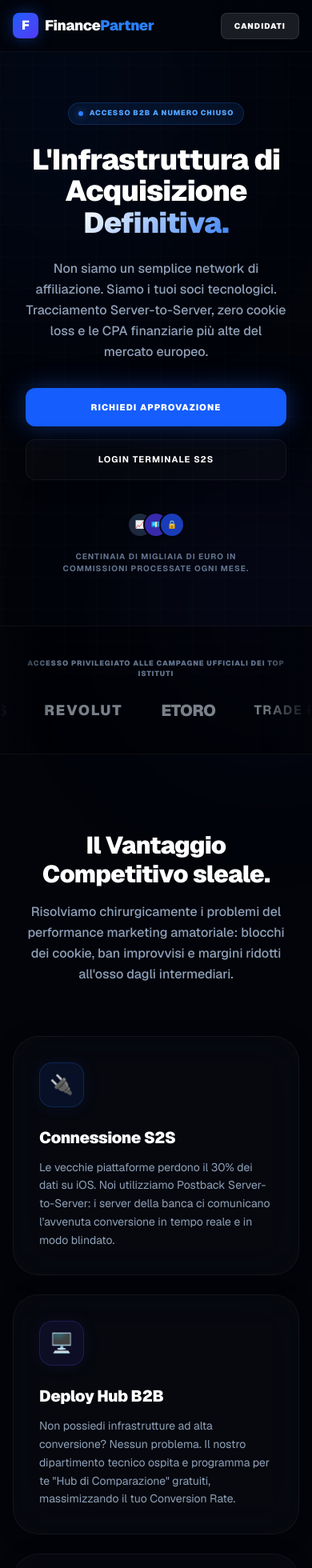
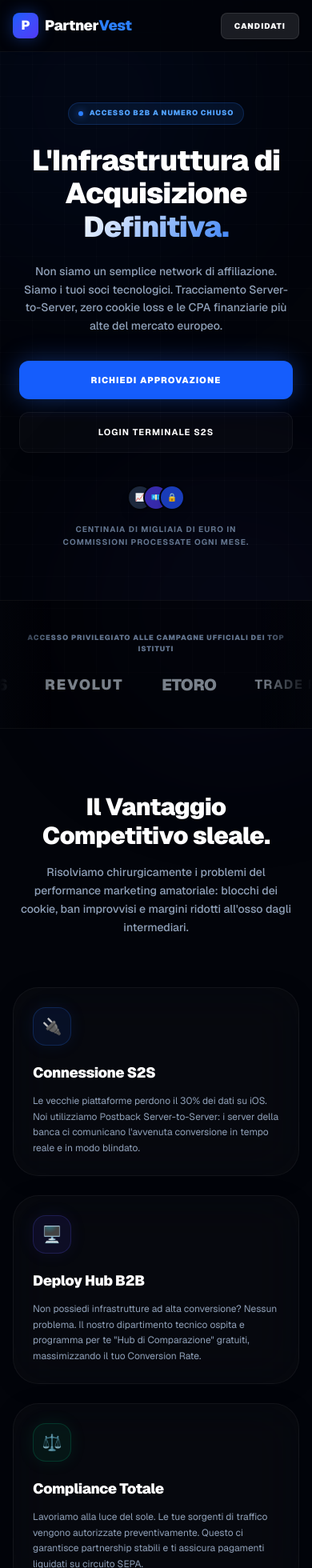
Before and after one commit to gabrielecrestini/financepartner, a Next.js app: page / in a window 390 px wide. Shown: the top 1960 px of the page at 80% size. Built offline with nearby package versions, Linux system fonts and the light colour scheme.

Commit message:
Fix: rimosse importazioni client-side da API click e corretto percorso supabase

```diff
--- a/app/api/click/route.js
+++ b/app/api/click/route.js
@@ -9,9 +9,9 @@ export async function GET(request) {
     const offerId = searchParams.get('offer_id');
     const subid = searchParams.get('subid');
 
-    // Se mancano i dati, torna alla home del nuovo dominio
+    // Se mancano i dati, torna alla home di PartnerVest
     if (!offerId || !subid) {
-      return NextResponse.redirect(new URL('https://financepartnerr.it', request.url));
+      return NextResponse.redirect(new URL('https://partnervest.net', request.url));
     }
 
     // Inizializzazione Server-Side
@@ -19,7 +19,7 @@ export async function GET(request) {
     const supabaseKey = process.env.SUPABASE_SERVICE_ROLE_KEY || process.env.NEXT_PUBLIC_SUPABASE_ANON_KEY;
     const supabase = createClient(supabaseUrl, supabaseKey);
 
-    // 1. Recupero link offerta
+    // 1. Cerca il tracking link dell'offerta
     const { data: offer, error } = await supabase
       .from('offers')
       .select('tracking_link')
@@ -27,25 +27,29 @@ export async function GET(request) {
       .single();
 
     if (error || !offer || !offer.tracking_link) {
-      return NextResponse.redirect(new URL('https://financepartnerr.it', request.url));
+      console.error("Offerta non trovata:", error);
+      return NextResponse.redirect(new URL('https://partnervest.net', request.url));
     }
 
-    // 2. Registrazione Click nel DB
-    await supabase.from('clicks').insert({
+    // 2. Registra il Click nel DB (per le stats in tempo reale)
+    supabase.from('clicks').insert({
       affiliate_id: subid,
       offer_id: offerId
-    });
+    }).then();
 
-    // 3. Preparazione URL finale per FinanceAds
+    // 3. Prepara l'URL di FinanceAds
     let finalUrl = offer.tracking_link.trim();
     if (!finalUrl.startsWith('http')) finalUrl = 'https://' + finalUrl;
+
+    // Aggiungiamo il subid per tracciare la vendita
     const separator = finalUrl.includes('?') ? '&' : '?';
     const redirectTarget = `${finalUrl}${separator}subid=${subid}`;
 
-    return NextResponse.redirect(redirectTarget);
+    // 4. Redirect 302 alla banca
+    return NextResponse.redirect(redirectTarget, 302);
 
   } catch (error) {
     console.error("Errore API Click:", error);
-    return NextResponse.redirect(new URL('https://financepartnerr.it', request.url));
+    return NextResponse.redirect(new URL('https://partnervest.net', request.url));
   }
 }
--- a/app/page.tsx
+++ b/app/page.tsx
@@ -13,7 +13,7 @@ export default function Home() {
         @keyframes scroll { 0% { transform: translateX(0); } 100% { transform: translateX(-50%); } }
         @keyframes floatSlow { 0%, 100% { transform: translateY(0px) rotate(0deg); } 50% { transform: translateY(-15px) rotate(1deg); } }
         @keyframes floatFast { 0%, 100% { transform: translateY(0px) rotate(0deg); } 50% { transform: translateY(12px) rotate(-1deg); } }
-        @keyframes pulseGlow { 0%, 100% { opacity: 0.2; transform: scale(1); } 50% { opacity: 0.4; transform: scale(1.1); } }
+        @keyframes pulseGlow { 0%, 100% { opacity: 0.15; transform: scale(1); } 50% { opacity: 0.3; transform: scale(1.1); } }
 
         .animate-fade-up { animation: fadeUp 1s cubic-bezier(0.16, 1, 0.3, 1) forwards; opacity: 0; }
         .delay-100 { animation-delay: 0.1s; }
@@ -26,7 +26,7 @@ export default function Home() {
 
         .marquee-container { display: flex; width: 200%; animation: scroll 50s linear infinite; }
 
-        /* Effetto Vetro Ultra-Premium (Stile Vercel/Linear) */
+        /* Effetto Vetro Ultra-Premium */
         .glass-card { background: rgba(255, 255, 255, 0.02); backdrop-filter: blur(30px); -webkit-backdrop-filter: blur(30px); border: 1px solid rgba(255, 255, 255, 0.05); box-shadow: 0 4px 30px rgba(0,0,0,0.1); }
         .glass-card-hover:hover { border-color: rgba(59, 130, 246, 0.3); background: rgba(255, 255, 255, 0.04); transform: translateY(-5px); box-shadow: 0 20px 40px -10px rgba(59,130,246,0.15); }
 
@@ -38,15 +38,15 @@ export default function Home() {
 
       {/* BACKGROUND EFFECTS */}
       <div className="fixed inset-0 z-0 bg-grid-tech opacity-60 pointer-events-none"></div>
-      <div className="absolute top-[-10%] left-[-20%] md:left-[-10%] w-[80%] md:w-[60%] h-[50%] md:h-[70%] bg-blue-600/20 rounded-full blur-[120px] md:blur-[160px] pointer-events-none" style={{animation: 'pulseGlow 10s infinite'}}></div>
-      <div className="absolute bottom-[-10%] right-[-20%] md:right-[-10%] w-[70%] md:w-[50%] h-[40%] md:h-[60%] bg-indigo-900/30 rounded-full blur-[100px] md:blur-[150px] pointer-events-none" style={{animation: 'pulseGlow 12s infinite reverse'}}></div>
+      <div className="absolute top-[-10%] left-[-20%] md:left-[-10%] w-[100%] md:w-[60%] h-[50%] md:h-[70%] bg-blue-600/20 rounded-full blur-[100px] md:blur-[160px] pointer-events-none" style={{animation: 'pulseGlow 10s infinite'}}></div>
+      <div className="absolute bottom-[-10%] right-[-20%] md:right-[-10%] w-[90%] md:w-[50%] h-[40%] md:h-[60%] bg-indigo-900/30 rounded-full blur-[90px] md:blur-[150px] pointer-events-none" style={{animation: 'pulseGlow 12s infinite reverse'}}></div>
 
       {/* TOP NAVIGATION */}
-      <nav className="fixed w-full z-50 bg-[#02040A]/80 backdrop-blur-2xl border-b border-white/5 transition-all duration-300">
+      <nav className="fixed w-full z-50 bg-[#02040A]/85 backdrop-blur-2xl border-b border-white/5 transition-all duration-300">
         <div className="max-w-[1400px] mx-auto px-4 sm:px-6 lg:px-12 h-16 sm:h-20 flex items-center justify-between">
           <div className="flex items-center gap-2 sm:gap-3">
-            <div className="w-8 h-8 sm:w-10 sm:h-10 bg-gradient-to-br from-blue-600 to-indigo-600 rounded-lg sm:rounded-[0.8rem] flex items-center justify-center font-black text-white text-base sm:text-lg shadow-[0_0_20px_rgba(37,99,235,0.4)]">F</div>
-            <span className="font-black text-white text-lg sm:text-xl tracking-tight">Finance<span className="text-blue-500">Partner</span></span>
+            <div className="w-8 h-8 sm:w-10 sm:h-10 bg-gradient-to-br from-blue-600 to-indigo-600 rounded-lg sm:rounded-[0.8rem] flex items-center justify-center font-black text-white text-base sm:text-lg shadow-[0_0_20px_rgba(37,99,235,0.4)]">P</div>
+            <span className="font-black text-white text-lg sm:text-xl tracking-tight">Partner<span className="text-blue-500">Vest</span></span>
           </div>
 
           <div className="hidden md:flex gap-10 text-[11px] font-black uppercase tracking-widest text-slate-400">
@@ -76,15 +76,15 @@ export default function Home() {
               <span className="w-1.5 h-1.5 sm:w-2 sm:h-2 bg-blue-500 rounded-full animate-pulse shadow-[0_0_10px_rgba(59,130,246,0.8)]"></span> Accesso B2B a Numero Chiuso
             </div>
 
-            <h1 className="text-4xl sm:text-6xl lg:text-7xl font-black text-white leading-[1.1] sm:leading-[1.05] tracking-tight mb-6 sm:mb-8 animate-fade-up delay-100">
+            <h1 className="text-4xl sm:text-5xl md:text-6xl lg:text-7xl font-black text-white leading-[1.15] sm:leading-[1.1] tracking-tight mb-6 sm:mb-8 animate-fade-up delay-100">
               L'Infrastruttura di <br className="hidden sm:block"/>Acquisizione <span className="text-gradient-blue">Definitiva.</span>
             </h1>
 
-            <p className="text-base sm:text-lg lg:text-xl text-slate-400 mb-8 sm:mb-10 leading-relaxed animate-fade-up delay-200 font-medium px-4 sm:px-0">
+            <p className="text-sm sm:text-base md:text-lg lg:text-xl text-slate-400 mb-8 sm:mb-10 leading-relaxed animate-fade-up delay-200 font-medium px-2 sm:px-0">
               Non siamo un semplice network di affiliazione. Siamo i tuoi soci tecnologici. Tracciamento Server-to-Server, zero cookie loss e le CPA finanziarie più alte del mercato europeo.
             </p>
 
-            <div className="flex flex-col sm:flex-row justify-center lg:justify-start gap-4 animate-fade-up delay-300 w-full sm:w-auto px-4 sm:px-0">
+            <div className="flex flex-col sm:flex-row justify-center lg:justify-start gap-4 animate-fade-up delay-300 w-full sm:w-auto px-2 sm:px-0">
               <Link href="/signup" className="flex items-center justify-center bg-blue-600 hover:bg-blue-500 text-white w-full sm:w-auto px-8 sm:px-10 py-4 sm:py-5 rounded-xl sm:rounded-2xl font-black text-[11px] sm:text-[12px] uppercase tracking-widest transition-all shadow-[0_0_30px_rgba(37,99,235,0.4)] active:scale-95">
                 Richiedi Approvazione
               </Link>
@@ -95,11 +95,11 @@ export default function Home() {
 
             <div className="mt-10 sm:mt-12 flex flex-col sm:flex-row items-center justify-center lg:justify-start gap-4 sm:gap-6 animate-fade-up delay-400">
               <div className="flex -space-x-3">
-                <div className="w-8 h-8 sm:w-10 sm:h-10 rounded-full border-2 border-[#02040A] bg-slate-800 flex items-center justify-center text-[10px] sm:text-xs">📈</div>
-                <div className="w-8 h-8 sm:w-10 sm:h-10 rounded-full border-2 border-[#02040A] bg-indigo-800 flex items-center justify-center text-[10px] sm:text-xs">💶</div>
-                <div className="w-8 h-8 sm:w-10 sm:h-10 rounded-full border-2 border-[#02040A] bg-blue-800 flex items-center justify-center text-[10px] sm:text-xs">🔒</div>
+                <div className="w-8 h-8 sm:w-10 sm:h-10 rounded-full border-2 border-[#02040A] bg-slate-800 flex items-center justify-center text-[10px] sm:text-xs shadow-lg">📈</div>
+                <div className="w-8 h-8 sm:w-10 sm:h-10 rounded-full border-2 border-[#02040A] bg-indigo-800 flex items-center justify-center text-[10px] sm:text-xs shadow-lg">💶</div>
+                <div className="w-8 h-8 sm:w-10 sm:h-10 rounded-full border-2 border-[#02040A] bg-blue-800 flex items-center justify-center text-[10px] sm:text-xs shadow-lg">🔒</div>
               </div>
-              <p className="text-[10px] sm:text-[11px] font-bold text-slate-500 uppercase tracking-widest text-center sm:text-left max-w-[250px]">
+              <p className="text-[10px] sm:text-[11px] font-bold text-slate-500 uppercase tracking-widest text-center sm:text-left max-w-[250px] leading-relaxed">
                 Centinaia di migliaia di Euro in commissioni processate ogni mese.
               </p>
             </div>
@@ -187,37 +187,37 @@ export default function Home() {
       </section>
 
       {/* FEATURES / VALUE PROPOSITION */}
-      <section id="infrastruttura" className="py-24 sm:py-32 relative z-10">
+      <section id="infrastruttura" className="py-20 sm:py-32 relative z-10">
         <div className="max-w-[1400px] mx-auto px-4 sm:px-6 lg:px-12">
 
           <div className="text-center max-w-4xl mx-auto mb-16 sm:mb-20">
             <h2 className="text-3xl sm:text-4xl md:text-5xl font-black text-white mb-4 sm:mb-6 tracking-tight px-2">Il Vantaggio Competitivo sleale.</h2>
-            <p className="text-slate-400 text-base sm:text-lg leading-relaxed font-medium px-4">Risolviamo chirurgicamente i problemi del performance marketing amatoriale: blocchi dei cookie, ban improvvisi e margini ridotti all'osso dagli intermediari.</p>
+            <p className="text-slate-400 text-sm sm:text-base md:text-lg leading-relaxed font-medium px-2 sm:px-4">Risolviamo chirurgicamente i problemi del performance marketing amatoriale: blocchi dei cookie, ban improvvisi e margini ridotti all'osso dagli intermediari.</p>
           </div>
 
           <div className="grid grid-cols-1 md:grid-cols-3 gap-6 sm:gap-8">
             {/* Box 1: S2S */}
-            <div className="glass-card glass-card-hover p-8 sm:p-10 rounded-[2rem] sm:rounded-[2.5rem] relative overflow-hidden group">
+            <div className="glass-card glass-card-hover p-6 sm:p-10 rounded-[2rem] sm:rounded-[2.5rem] relative overflow-hidden group">
               <div className="absolute inset-0 bg-blue-600/5 opacity-0 group-hover:opacity-100 transition-opacity"></div>
-              <div className="w-14 h-14 sm:w-16 sm:h-16 bg-blue-600/10 border border-blue-500/20 rounded-[1rem] sm:rounded-[1.2rem] flex items-center justify-center text-2xl sm:text-3xl mb-6 sm:mb-8 relative z-10 shadow-[0_0_20px_rgba(37,99,235,0.1)]">🔌</div>
-              <h3 className="text-xl sm:text-2xl font-black text-white mb-3 sm:mb-4 tracking-tight relative z-10">Connessione S2S</h3>
-              <p className="text-sm text-slate-400 leading-relaxed relative z-10">Le vecchie piattaforme perdono il 30% dei dati su iOS. Noi utilizziamo Postback Server-to-Server: i server della banca ci comunicano l'avvenuta conversione in tempo reale e in modo blindato.</p>
+              <div className="w-12 h-12 sm:w-16 sm:h-16 bg-blue-600/10 border border-blue-500/20 rounded-[1rem] sm:rounded-[1.2rem] flex items-center justify-center text-xl sm:text-3xl mb-5 sm:mb-8 relative z-10 shadow-[0_0_20px_rgba(37,99,235,0.1)]">🔌</div>
+              <h3 className="text-lg sm:text-2xl font-black text-white mb-3 sm:mb-4 tracking-tight relative z-10">Connessione S2S</h3>
+              <p className="text-xs sm:text-sm text-slate-400 leading-relaxed relative z-10">Le vecchie piattaforme perdono il 30% dei dati su iOS. Noi utilizziamo Postback Server-to-Server: i server della banca ci comunicano l'avvenuta conversione in tempo reale e in modo blindato.</p>
             </div>
 
             {/* Box 2: Hub */}
-            <div className="glass-card glass-card-hover p-8 sm:p-10 rounded-[2rem] sm:rounded-[2.5rem] relative overflow-hidden group">
+            <div className="glass-card glass-card-hover p-6 sm:p-10 rounded-[2rem] sm:rounded-[2.5rem] relative overflow-hidden group">
               <div className="absolute inset-0 bg-indigo-600/5 opacity-0 group-hover:opacity-100 transition-opacity"></div>
-              <div className="w-14 h-14 sm:w-16 sm:h-16 bg-indigo-600/10 border border-indigo-500/20 rounded-[1rem] sm:rounded-[1.2rem] flex items-center justify-center text-2xl sm:text-3xl mb-6 sm:mb-8 relative z-10 shadow-[0_0_20px_rgba(79,70,229,0.1)]">🖥️</div>
-              <h3 className="text-xl sm:text-2xl font-black text-white mb-3 sm:mb-4 tracking-tight relative z-10">Deploy Hub B2B</h3>
-              <p className="text-sm text-slate-400 leading-relaxed relative z-10">Non possiedi infrastrutture ad alta conversione? Nessun problema. Il nostro dipartimento tecnico ospita e programma per te "Hub di Comparazione" gratuiti, massimizzando il tuo Conversion Rate.</p>
+              <div className="w-12 h-12 sm:w-16 sm:h-16 bg-indigo-600/10 border border-indigo-500/20 rounded-[1rem] sm:rounded-[1.2rem] flex items-center justify-center text-xl sm:text-3xl mb-5 sm:mb-8 relative z-10 shadow-[0_0_20px_rgba(79,70,229,0.1)]">🖥️</div>
+              <h3 className="text-lg sm:text-2xl font-black text-white mb-3 sm:mb-4 tracking-tight relative z-10">Deploy Hub B2B</h3>
+              <p className="text-xs sm:text-sm text-slate-400 leading-relaxed relative z-10">Non possiedi infrastrutture ad alta conversione? Nessun problema. Il nostro dipartimento tecnico ospita e programma per te "Hub di Comparazione" gratuiti, massimizzando il tuo Conversion Rate.</p>
             </div>
 
             {/* Box 3: Compliance */}
-            <div id="compliance" className="glass-card glass-card-hover p-8 sm:p-10 rounded-[2rem] sm:rounded-[2.5rem] relative overflow-hidden group">
+            <div id="compliance" className="glass-card glass-card-hover p-6 sm:p-10 rounded-[2rem] sm:rounded-[2.5rem] relative overflow-hidden group">
               <div className="absolute inset-0 bg-emerald-600/5 opacity-0 group-hover:opacity-100 transition-opacity"></div>
-              <div className="w-14 h-14 sm:w-16 sm:h-16 bg-emerald-600/10 border border-emerald-500/20 rounded-[1rem] sm:rounded-[1.2rem] flex items-center justify-center text-2xl sm:text-3xl mb-6 sm:mb-8 relative z-10 shadow-[0_0_20px_rgba(16,185,129,0.1)]">⚖️</div>
-              <h3 className="text-xl sm:text-2xl font-black text-white mb-3 sm:mb-4 tracking-tight relative z-10">Compliance Totale</h3>
-              <p className="text-sm text-slate-400 leading-relaxed relative z-10">Lavoriamo alla luce del sole. Le tue sorgenti di traffico vengono autorizzate preventivamente. Questo ci garantisce partnership stabili e ti assicura pagamenti liquidati su circuito SEPA.</p>
+              <div className="w-12 h-12 sm:w-16 sm:h-16 bg-emerald-600/10 border border-emerald-500/20 rounded-[1rem] sm:rounded-[1.2rem] flex items-center justify-center text-xl sm:text-3xl mb-5 sm:mb-8 relative z-10 shadow-[0_0_20px_rgba(16,185,129,0.1)]">⚖️</div>
+              <h3 className="text-lg sm:text-2xl font-black text-white mb-3 sm:mb-4 tracking-tight relative z-10">Compliance Totale</h3>
+              <p className="text-xs sm:text-sm text-slate-400 leading-relaxed relative z-10">Lavoriamo alla luce del sole. Le tue sorgenti di traffico vengono autorizzate preventivamente. Questo ci garantisce partnership stabili e ti assicura pagamenti liquidati su circuito SEPA.</p>
             </div>
           </div>
 
@@ -225,7 +225,7 @@ export default function Home() {
       </section>
 
       {/* CTA FINALE */}
-      <section id="network" className="py-24 sm:py-32 relative overflow-hidden border-t border-white/5 bg-black/40">
+      <section id="network" className="py-20 sm:py-32 relative overflow-hidden border-t border-white/5 bg-black/40">
         <div className="absolute inset-0 bg-[radial-gradient(ellipse_at_center,_var(--tw-gradient-stops))] from-blue-900/10 via-[#02040A] to-[#02040A]"></div>
 
         <div className="max-w-[800px] mx-auto px-6 text-center relative z-10">
@@ -233,12 +233,12 @@ export default function Home() {
             Ammissione a Numero Chiuso
           </div>
 
-          <h2 className="text-3xl sm:text-5xl md:text-6xl font-black text-white mb-6 sm:mb-8 tracking-tight">Entra nell'Elite.</h2>
-          <p className="text-slate-400 mb-10 sm:mb-12 text-base sm:text-lg lg:text-xl font-medium leading-relaxed max-w-2xl mx-auto px-2">
-            FinancePartner è un circolo riservato a Media Buyer, Creator e Arbitraggisti del traffico. Se sai muovere volumi, noi ti diamo gli strumenti per non perdere nemmeno un centesimo.
+          <h2 className="text-3xl sm:text-5xl md:text-6xl font-black text-white mb-5 sm:mb-8 tracking-tight">Entra nell'Elite.</h2>
+          <p className="text-slate-400 mb-8 sm:mb-12 text-sm sm:text-base lg:text-lg font-medium leading-relaxed max-w-2xl mx-auto px-2">
+            PartnerVest è un circolo riservato a Media Buyer, Creator e Arbitraggisti del traffico. Se sai muovere volumi, noi ti diamo gli strumenti per non perdere nemmeno un centesimo.
           </p>
 
-          <div className="flex flex-col sm:flex-row justify-center gap-4 sm:gap-5 w-full px-4 sm:px-0">
+          <div className="flex flex-col sm:flex-row justify-center gap-4 sm:gap-5 w-full px-2 sm:px-0">
             <Link href="/signup" className="w-full sm:w-auto bg-white hover:bg-slate-200 text-black font-black text-[11px] sm:text-[12px] uppercase tracking-widest px-8 sm:px-12 py-4 sm:py-5 rounded-xl sm:rounded-2xl shadow-[0_0_40px_rgba(255,255,255,0.2)] transition-all hover:scale-105 active:scale-95 text-center">
               Candidati per l'Accesso
             </Link>
@@ -247,16 +247,16 @@ export default function Home() {
       </section>
 
       {/* FOOTER B2B CORPORATE */}
-      <footer className="bg-[#010205] py-12 sm:py-16 border-t border-white/5 relative z-10">
+      <footer className="bg-[#010205] py-10 sm:py-16 border-t border-white/5 relative z-10">
         <div className="max-w-[1400px] mx-auto px-6 lg:px-12 flex flex-col lg:flex-row items-center lg:items-start justify-between gap-10 lg:gap-0 text-center lg:text-left">
 
           {/* Brand Info */}
-          <div className="flex flex-col items-center lg:items-start gap-4 sm:gap-5 max-w-sm">
+          <div className="flex flex-col items-center lg:items-start gap-3 sm:gap-5 max-w-sm">
             <div className="flex items-center gap-2 sm:gap-3 opacity-60">
-              <div className="w-7 h-7 sm:w-8 sm:h-8 bg-white/10 rounded-[0.4rem] flex items-center justify-center font-black text-white text-[10px] sm:text-xs border border-white/10">F</div>
-              <span className="font-black text-white text-base sm:text-lg tracking-tight">FinancePartner</span>
+              <div className="w-7 h-7 sm:w-8 sm:h-8 bg-white/10 rounded-[0.4rem] flex items-center justify-center font-black text-white text-[10px] sm:text-xs border border-white/10">P</div>
+              <span className="font-black text-white text-base sm:text-lg tracking-tight">PartnerVest</span>
             </div>
-            <p className="text-[9px] sm:text-[10px] text-slate-500 font-mono leading-relaxed">
+            <p className="text-[9px] sm:text-[10px] text-slate-500 font-mono leading-relaxed px-4 lg:px-0">
               Infrastruttura tecnologica indipendente B2B per il performance marketing. Tutte le campagne sono gestite in rigorosa osservanza delle normative finanziarie europee.
             </p>
           </div>
@@ -267,10 +267,9 @@ export default function Home() {
               <Link href="/login" className="hover:text-white transition-colors">Terminale Operativo</Link>
               <Link href="/terms" className="hover:text-white transition-colors">Policy & Privacy</Link>
             </div>
-            <div className="bg-white/5 border border-white/10 px-4 sm:px-5 py-2.5 rounded-lg flex items-center gap-2 sm:gap-3 w-full sm:w-auto justify-center mt-2 sm:mt-0">
-              <span className="text-slate-400 hidden sm:inline">Direct Support:</span>
-              <span className="text-slate-400 sm:hidden">Support:</span>
-              <a href="mailto:finance.partnerr@gmail.com" className="text-blue-400 hover:text-blue-300 transition-colors lowercase font-bold tracking-normal text-[11px] sm:text-xs break-all">finance.partnerr@gmail.com</a>
+            <div className="bg-white/5 border border-white/10 px-4 sm:px-5 py-2.5 rounded-lg flex flex-col sm:flex-row items-center gap-1 sm:gap-3 w-full sm:w-auto justify-center mt-2 sm:mt-0">
+              <span className="text-slate-400">Direct Support:</span>
+              <a href="mailto:finance.partnerr@gmail.com" className="text-blue-400 hover:text-blue-300 transition-colors lowercase font-bold tracking-normal text-[10px] sm:text-xs break-all">finance.partnerr@gmail.com</a>
             </div>
             <p className="mt-4 sm:mt-6 text-slate-700 opacity-60 font-mono">© 2026 B2B Financial Network. All rights reserved.</p>
           </div>
```
Also changed, not shown: app/dashboard/page.js (+17 -27 lines).
